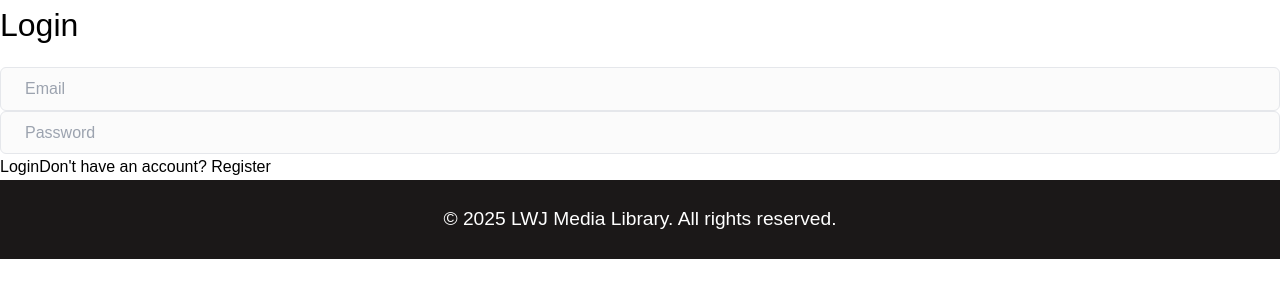
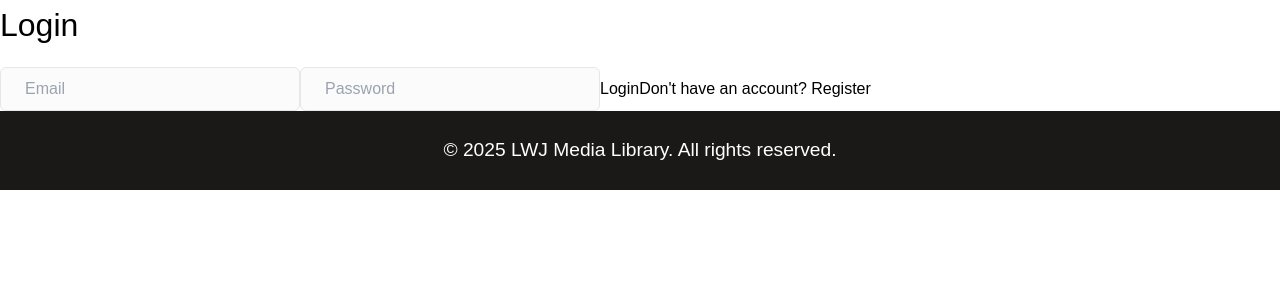
Before and after one commit to uk030621/MediaLWJauth, a Next.js app: page / in a window 1280 px wide. Shown: the top 300 px of the page. Built offline with nearby package versions, Linux system fonts and the light colour scheme; no server answers.

Commit message:
Moved global.css input @apply  back to w-[300px].

```diff
--- a/app/globals.css
+++ b/app/globals.css
@@ -3,7 +3,7 @@
 @tailwind utilities;
 
 input {
-  @apply w-full rounded-md border border-gray-200 py-2 px-6 bg-zinc-100/40;
+  @apply w-[300px] rounded-md border border-gray-200 py-2 px-6 bg-zinc-100/40;
 }
 
 * {
```
